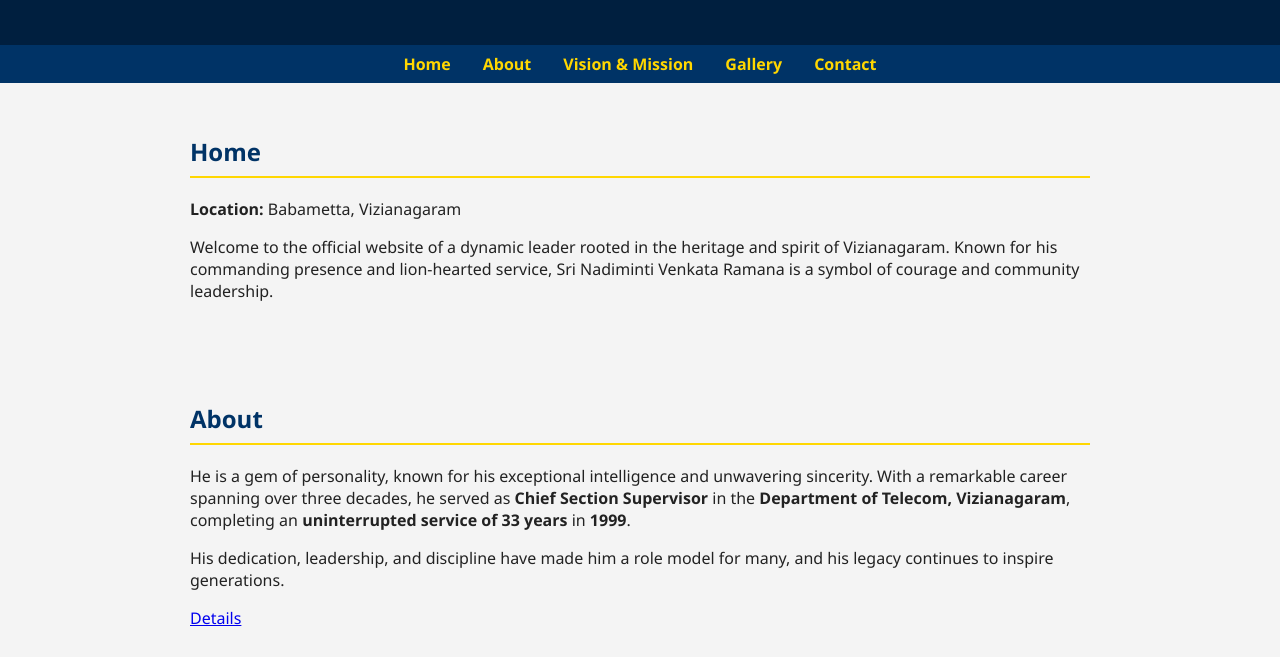
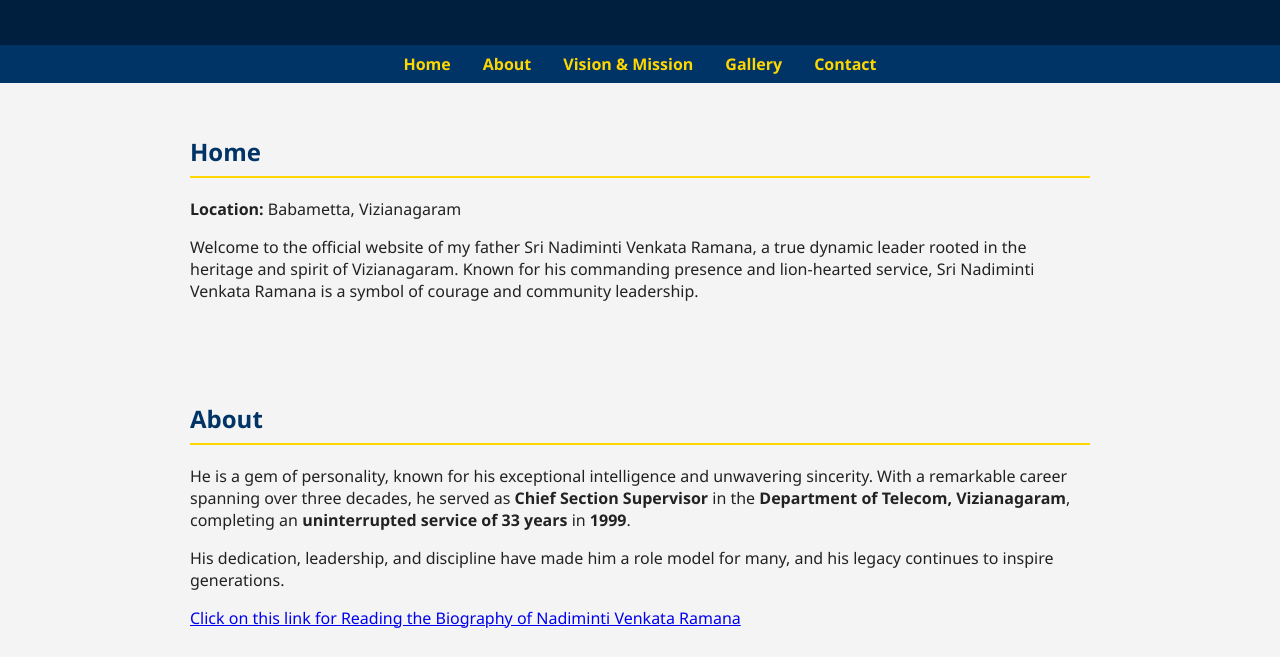
Before and after one commit to murtynadiminti/nvramana, a plain HTML site: page index.html in a window 1280 px wide. Shown: the part 143-800 px from the top of the page. Drawn offline with Linux system fonts and the light colour scheme.

Commit message:
Update index.html

```diff
--- a/index.html
+++ b/index.html
@@ -3,7 +3,7 @@
 <head>
   <meta charset="UTF-8" />
   <meta name="viewport" content="width=device-width, initial-scale=1.0" />
-  <title>Sri Nadiminti Venkata Ramana - A Roaring Lion</title>
+  <title>Sri Nadiminti Venkata Ramana - ~ A Roaring Lion</title>
   <style>
     body {
       margin: 0;
@@ -93,14 +93,14 @@
   <section id="home">
     <h2>Home</h2>
     <p><strong>Location:</strong> Babametta, Vizianagaram</p>
-    <p>Welcome to the official website of a dynamic leader rooted in the heritage and spirit of Vizianagaram. Known for his commanding presence and lion-hearted service, Sri Nadiminti Venkata Ramana is a symbol of courage and community leadership.</p>
+    <p>Welcome to the official website of my father Sri Nadiminti Venkata Ramana, a true dynamic leader rooted in the heritage and spirit of Vizianagaram. Known for his commanding presence and lion-hearted service, Sri Nadiminti Venkata Ramana is a symbol of courage and community leadership.</p>
   </section>
 
   <section id="about">
     <h2>About</h2>
     <p>He is a gem of personality, known for his exceptional intelligence and unwavering sincerity. With a remarkable career spanning over three decades, he served as <strong>Chief Section Supervisor</strong> in the <strong>Department of Telecom, Vizianagaram</strong>, completing an <strong>uninterrupted service of 33 years</strong> in <strong>1999</strong>.</p>
     <p>His dedication, leadership, and discipline have made him a role model for many, and his legacy continues to inspire generations.</p>
-	<p><a href="https://drive.google.com/file/d/1FW3shdGeJwqTpifj7sEfRfOPOAgALGHo/view?usp=sharing" target="new">Details</a></p>
+	<p><a href="https://drive.google.com/file/d/1FW3shdGeJwqTpifj7sEfRfOPOAgALGHo/view?usp=sharing" target="new">Click on this link for Reading the Biography of Nadiminti Venkata Ramana</a></p>
   </section>
 
   <section id="vision">
```
